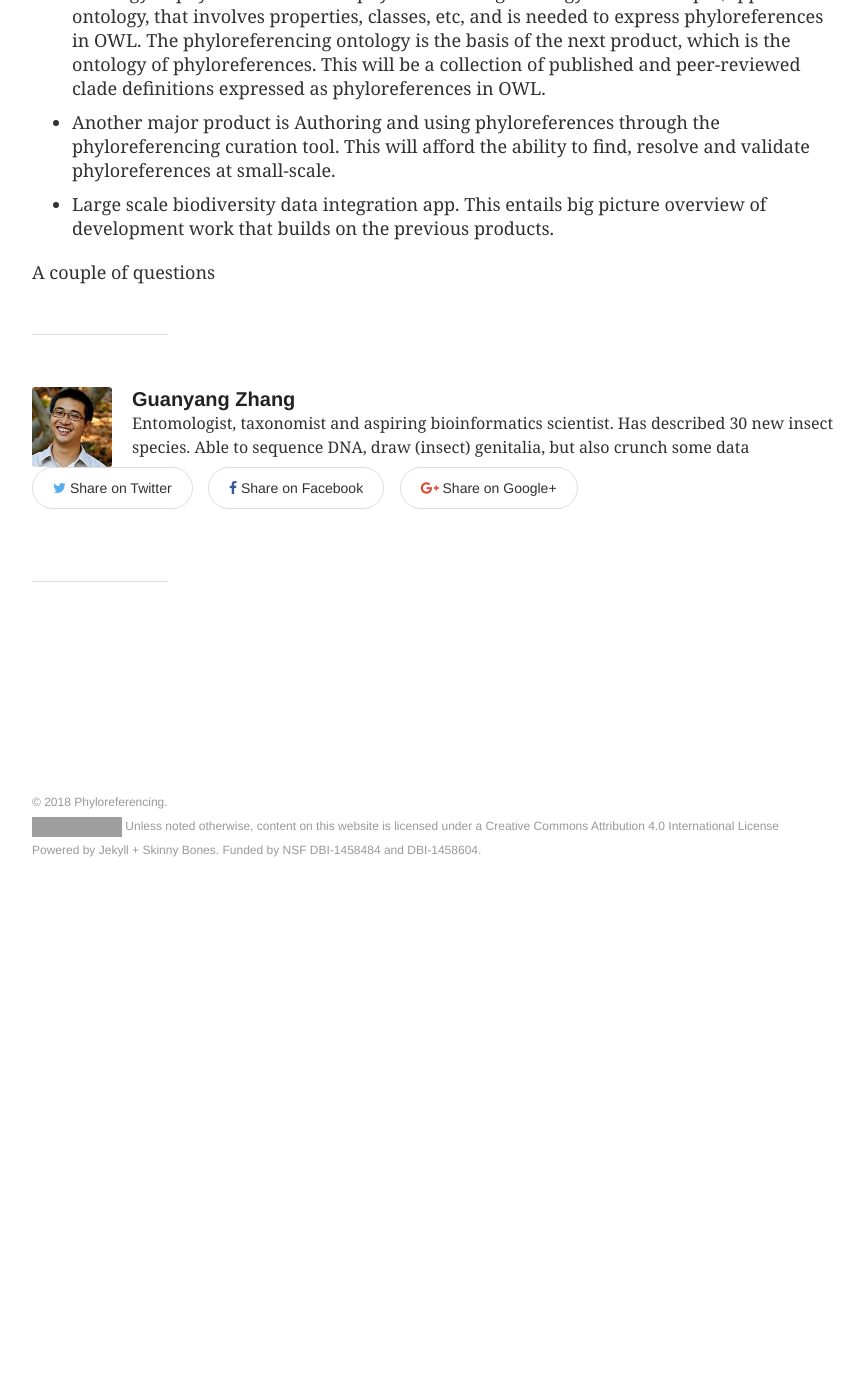
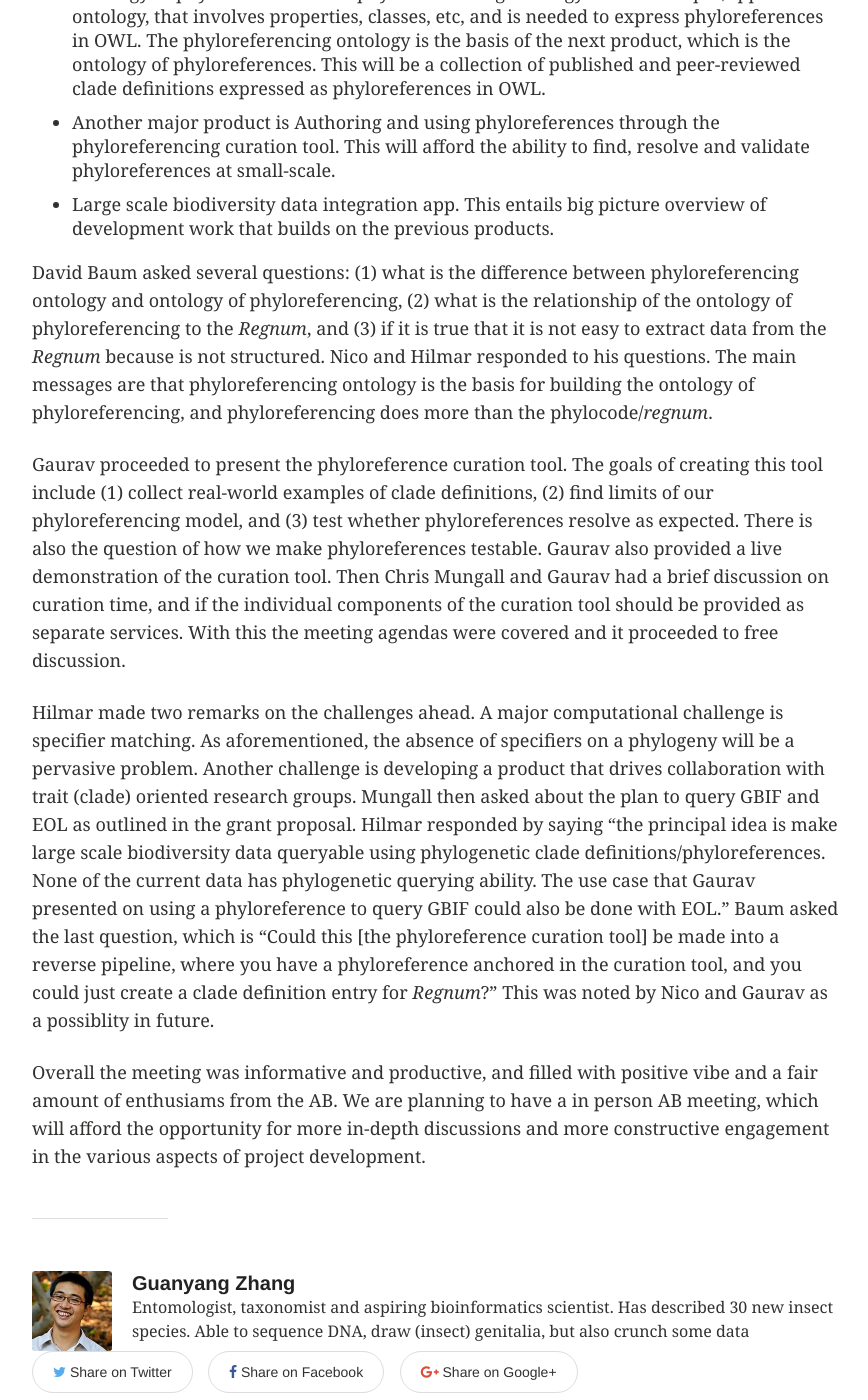
Before and after one commit to phyloref/phyloref.github.io, a Jekyll site: the page built from _posts/blog/2018-04-23-AB-meeting.md, in a window 1280 px wide and 1400 px high, scrolled down 2289 px. Shown: the whole window, without its empty margins (64-932 px from the left). Built offline with Jekyll 4.4.1, drawn with Linux system fonts in a browser that asks for light colours; comment, search, counter and statistics services are not loaded; before the commit the page ends 3225 px from its top, so only the background shows below that; grey boxes are pictures that could not be loaded.

Commit message:
First complete draft done

```diff
--- a/_posts/blog/2018-04-23-AB-meeting.md
+++ b/_posts/blog/2018-04-23-AB-meeting.md
@@ -42,7 +42,13 @@ Next, Hilmar outlined four major deliverables of the project: (1) a specificatio
 * Another major product is Authoring and using phyloreferences through the phyloreferencing curation tool. This will afford the ability to find, resolve and validate phyloreferences at small-scale.
 * Large scale biodiversity data integration app. This entails big picture overview of development work that builds on the previous products.
 
-A couple of questions
+David Baum asked several questions: (1) what is the difference between phyloreferencing ontology and ontology of phyloreferencing, (2) what is the relationship of the ontology of phyloreferencing to the *Regnum*, and (3) if it is true that it is not easy to extract data from the *Regnum* because is not structured. Nico and Hilmar responded to his questions. The main messages are that phyloreferencing ontology is the basis for building the ontology of phyloreferencing, and phyloreferencing does more than the phylocode/*regnum*.
+
+Gaurav proceeded to present the phyloreference curation tool. The goals of creating this tool include (1) collect real-world examples of clade definitions, (2) find limits of our phyloreferencing model, and (3) test whether phyloreferences resolve as expected. There is also the question of how we make phyloreferences testable. Gaurav also provided a live demonstration of the curation tool. Then Chris Mungall and Gaurav had a brief discussion on curation time, and if the individual components of the curation tool should be provided as separate services. With this the meeting agendas were covered and it proceeded to free discussion.
+
+Hilmar made two remarks on the challenges ahead. A major computational challenge is specifier matching. As aforementioned, the absence of specifiers on a phylogeny will be a pervasive problem. Another challenge is developing a product that drives collaboration with trait (clade) oriented research groups. Mungall then asked about the plan to query GBIF and EOL as outlined in the grant proposal. Hilmar responded by saying “the principal idea is make large scale biodiversity data queryable using phylogenetic clade definitions/phyloreferences. None of the current data has phylogenetic querying ability. The use case that Gaurav presented on using a phyloreference to query GBIF could also be done with EOL.” Baum asked the last question, which is "Could this [the phyloreference curation tool] be made into a reverse pipeline, where you have a phyloreference anchored in the curation tool, and you could just create a clade definition entry for *Regnum*?" This was noted by Nico and Gaurav as a possiblity in future.
+
+Overall the meeting was informative and productive, and filled with positive vibe and a fair amount of enthusiams from the AB. We are planning to have a in person AB meeting, which will afford the opportunity for more in-depth discussions and more constructive engagement in the various aspects of project development.
 
 [Advisory Board]: http://www.phyloref.org/people/
 [agenda]: https://hackmd.io/Zf4YpcTtSdK6vKE10Evcww?view#Agenda
```
